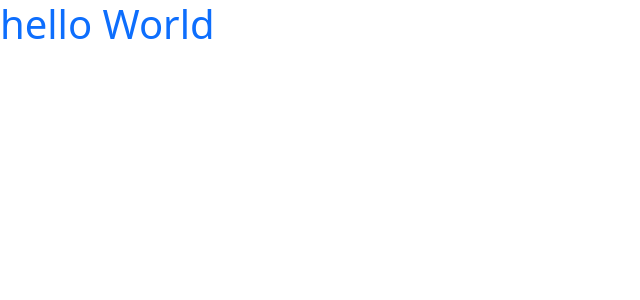
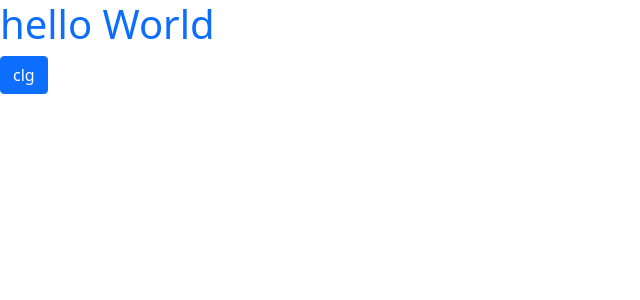
Before and after one commit to mohammad468/exercise, a React (Create React App) app: page / in a window 1280 px wide. Shown: the top 300 px of the page, without its empty margins (0-640 px from the left). Built offline with nearby package versions, Linux system fonts and the light colour scheme.

Commit message:
use contexts text is ok

```diff
--- a/src/App.js
+++ b/src/App.js
@@ -1,10 +1,21 @@
-import React from 'react';
+import React from "react";
+import { Button } from "react-bootstrap";
 import "./App.scss";
 
+// ?context
+import { useIncrease } from "./context/IncreaseContext";
+
 const App = () => {
+  const { increase, setIncrease } = useIncrease();
+
+  const clgHandler = () => {
+    console.log(increase);
+  };
+
   return (
     <div>
       <h1>hello World</h1>
+      <Button onClick={clgHandler}>clg</Button>
     </div>
   );
 };
```
